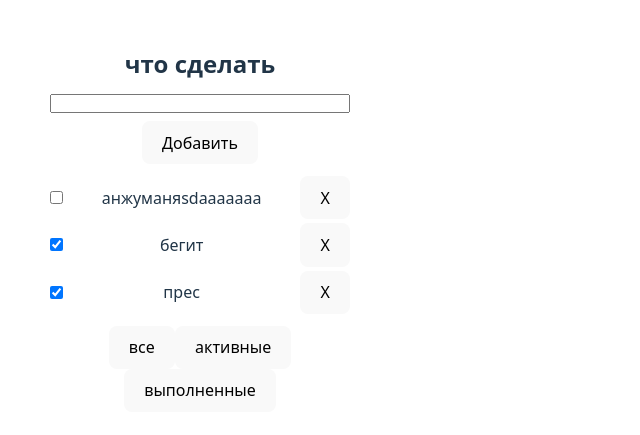
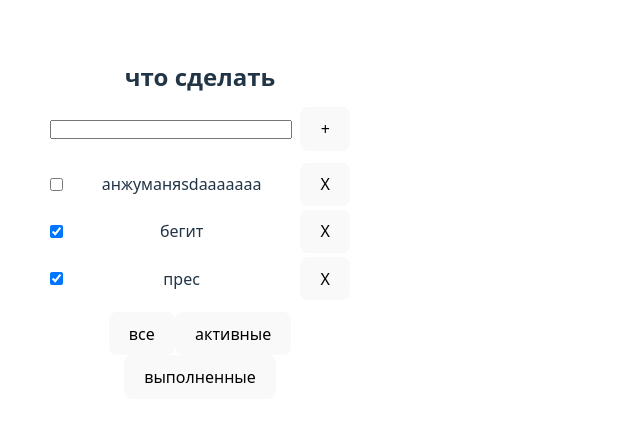
Before and after one commit to Tohaprep/todo_list, a React (Vite) app: page / in a window 1280 px wide. Shown: the part 171-606 px from the top of the page, without its empty margins (0-640 px from the left). Built offline with nearby package versions, Linux system fonts and the light colour scheme.

Commit message:
completed addtask function

```diff
--- a/src/App.css
+++ b/src/App.css
@@ -2,7 +2,6 @@
   margin: 0 auto;
   padding: 50px;
   max-width: 1270px;
-  align-items: center;
 }
 
 .todos {
@@ -25,7 +24,6 @@
 .todo_input {
   width: inherit;
   display: flex;
-  flex-direction: column;
   gap: 8px;
   justify-content: space-between;
   align-items: center;
--- a/src/App.tsx
+++ b/src/App.tsx
@@ -12,10 +12,18 @@ function App() {
     { id: v1(), title: "прес", isDone: true },
   ]);
 
+  console.log(tasks);
+
   const [filterValue, setFilterValue] = useState<filterValueType>("all");
   let filteredTasks = tasks;
 
   const filterTasks = (value: filterValueType) => setFilterValue(value);
+
+  const addTask = (value: string) => {
+    const newTask = { id: v1(), title: value, isDone: false };
+    setTasks([newTask, ...tasks]);
+  };
+
   const removeTask = (id: string) => {
     setTasks(tasks.filter((t) => t.id !== id));
   };
@@ -24,12 +32,17 @@ function App() {
     filteredTasks = tasks.filter((t) => t.isDone == false);
   }
 
+  if (filterValue === "completed") {
+    filteredTasks = tasks.filter((t) => t.isDone == true);
+  }
+
   return (
     <div className="App">
       <div className="todos">
         <TodoList
           title="что сделать"
           tasksArr={filteredTasks}
+          addTask={addTask}
           removeTask={removeTask}
           filterTasks={filterTasks}
         />
--- a/src/components/todolist.tsx
+++ b/src/components/todolist.tsx
@@ -6,6 +6,7 @@ type TasksProps = { id: string; title: string; isDone: boolean };
 type TaskListProps = {
   title: string;
   tasksArr: Array<TasksProps>;
+  addTask: (value: string) => void;
   removeTask: (id: string) => void;
   filterTasks: (value: filterValueType) => void;
 };
@@ -13,10 +14,13 @@ type TaskListProps = {
 export function TodoList({
   title,
   tasksArr,
+  addTask,
   removeTask,
   filterTasks,
 }: TaskListProps) {
   let [newTask, setNewTask] = useState("");
+
+  //REFACTOR: вынести все анонимные функции из событий в отдельные обычные функции, а в событиях оставить только ссылки на эти функции.
 
   return (
     <div className="todo">
@@ -30,7 +34,13 @@ export function TodoList({
             setNewTask(e.target.value);
           }}
         />
-        <button>Добавить</button>
+        <button
+          onClick={() => {
+            newTask == "" ? null : addTask(newTask);
+            setNewTask("");
+          }}>
+          +
+        </button>
       </div>
       <div className="todo_ul">
         <ul>
```
